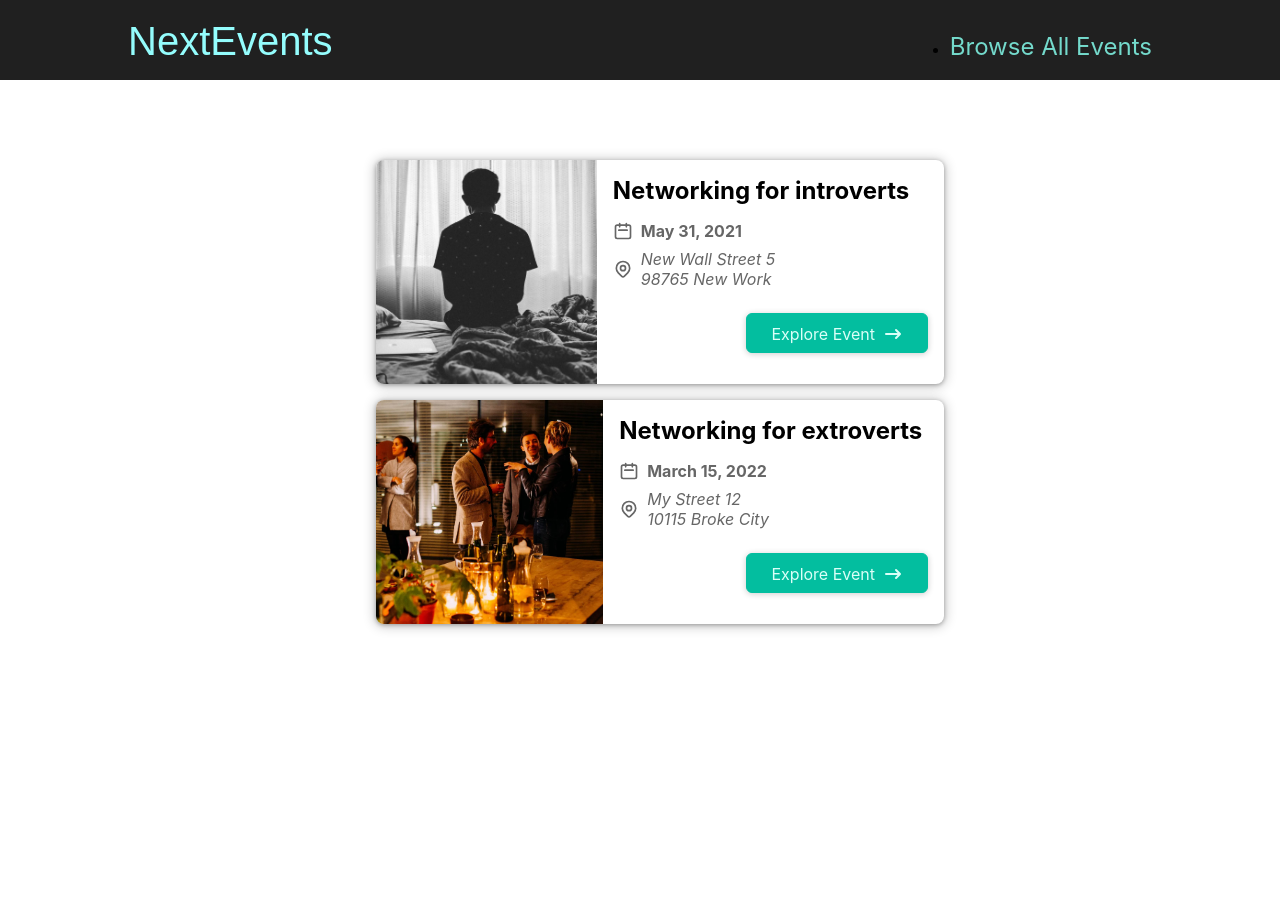
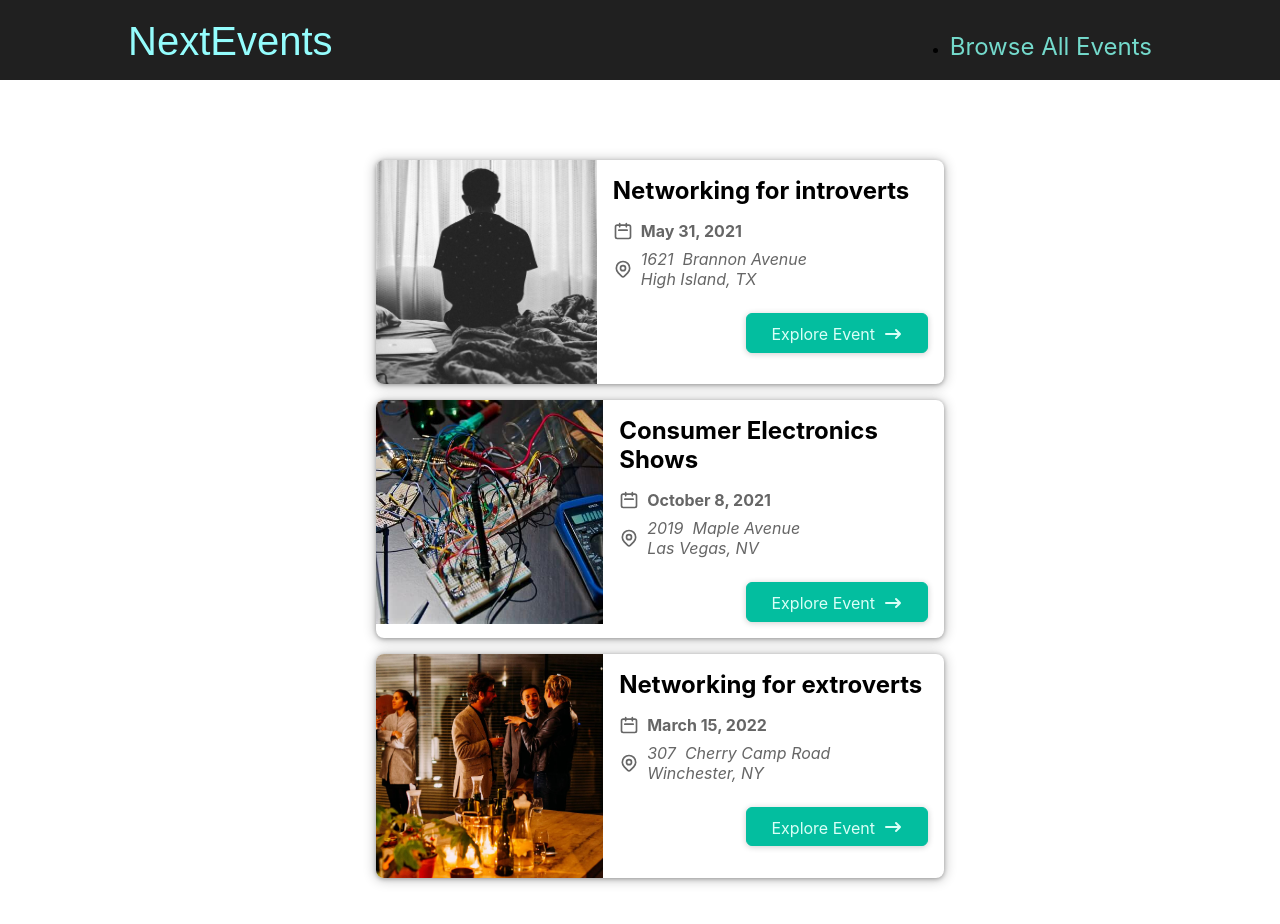
Before and after one commit to chlzslvdr/NextEvents, a Next.js app: page / in a window 1280 px wide. Shown: the top 924 px of the page. Before the commit the page ends 800 px from the top, so only its background shows below. Built offline with nearby package versions, Linux system fonts and the light colour scheme.

Commit message:
additional dummy data

```diff
--- a/dummy-data.js
+++ b/dummy-data.js
@@ -4,7 +4,7 @@ const DUMMY_EVENTS = [
     title: "Programming for everyone",
     description:
       "Everyone can learn to code! Yes, everyone! In this live event, we are going to go through all the key basics and get you started with programming as well.",
-    location: "Somestreet 25, 12345 San Somewhereo",
+    location: "971  Mahlon Street, West Roxbury, MA",
     date: "2021-04-12",
     image: "/images/coding-event.jpg",
     isFeatured: false,
@@ -14,20 +14,40 @@ const DUMMY_EVENTS = [
     title: "Networking for introverts",
     description:
       "We know: Networking is no fun if you are an introvert person. That's why we came up with this event - it'll be so much easier. Promised!",
-    location: "New Wall Street 5, 98765 New Work",
+    location: "1621  Brannon Avenue, High Island, TX",
     date: "2021-05-31",
     image: "/images/introvert-event.jpg",
     isFeatured: true,
   },
   {
     id: "3",
+    title: "Consumer Electronics Shows",
+    description:
+      "CES has been the global gathering place for all those involved in consumer technologies and the next generation of innovations, showcasing products in the areas of 3D Printing, Augmented & Virtual Reality, Computer Hardware/Software/Services, and more.",
+    location: "2019  Maple Avenue, Las Vegas, NV",
+    date: "2021-10-08",
+    image: "/images/electronics-event.jpg",
+    isFeatured: true,
+  },
+  {
+    id: "4",
     title: "Networking for extroverts",
     description:
       "You probably need no help with networking in general. But focusing your energy correctly - that is something where most people can improve.",
-    location: "My Street 12, 10115 Broke City",
+    location: "307  Cherry Camp Road, Winchester, NY",
     date: "2022-03-15",
     image: "/images/extrovert-event.jpg",
     isFeatured: true,
+  },
+  {
+    id: "5",
+    title: "Gartner Digital Workplace Summit",
+    description:
+      "At the Gartner Digital Workplace Summit, the world’s leading IT advisory company offers you the chance to be the first to hear about emerging trends and latest predictions surrounding the future of work, provides an action plan to build the digital workplace of tomorrow, and offers real-world solutions for leveraging these technologies your organization.",
+    location: "3692  Mayo Street, Los Angeles, CA",
+    date: "2022-07-11",
+    image: "/images/workplace-event.jpg",
+    isFeatured: false,
   },
 ];
 
```
Also changed, not shown: public/images/electronics-event.jpg (added), public/images/workplace-event.jpg (added).
